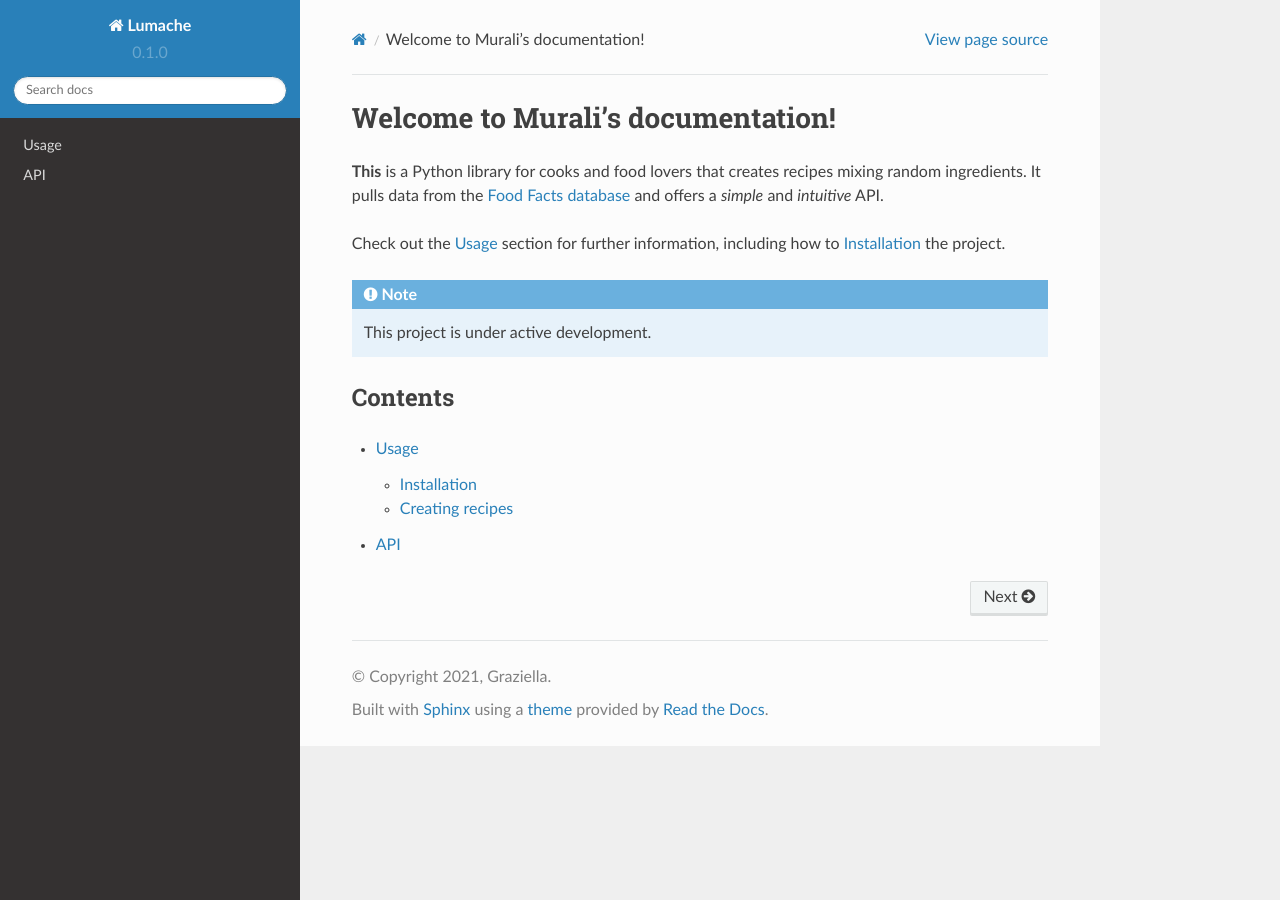
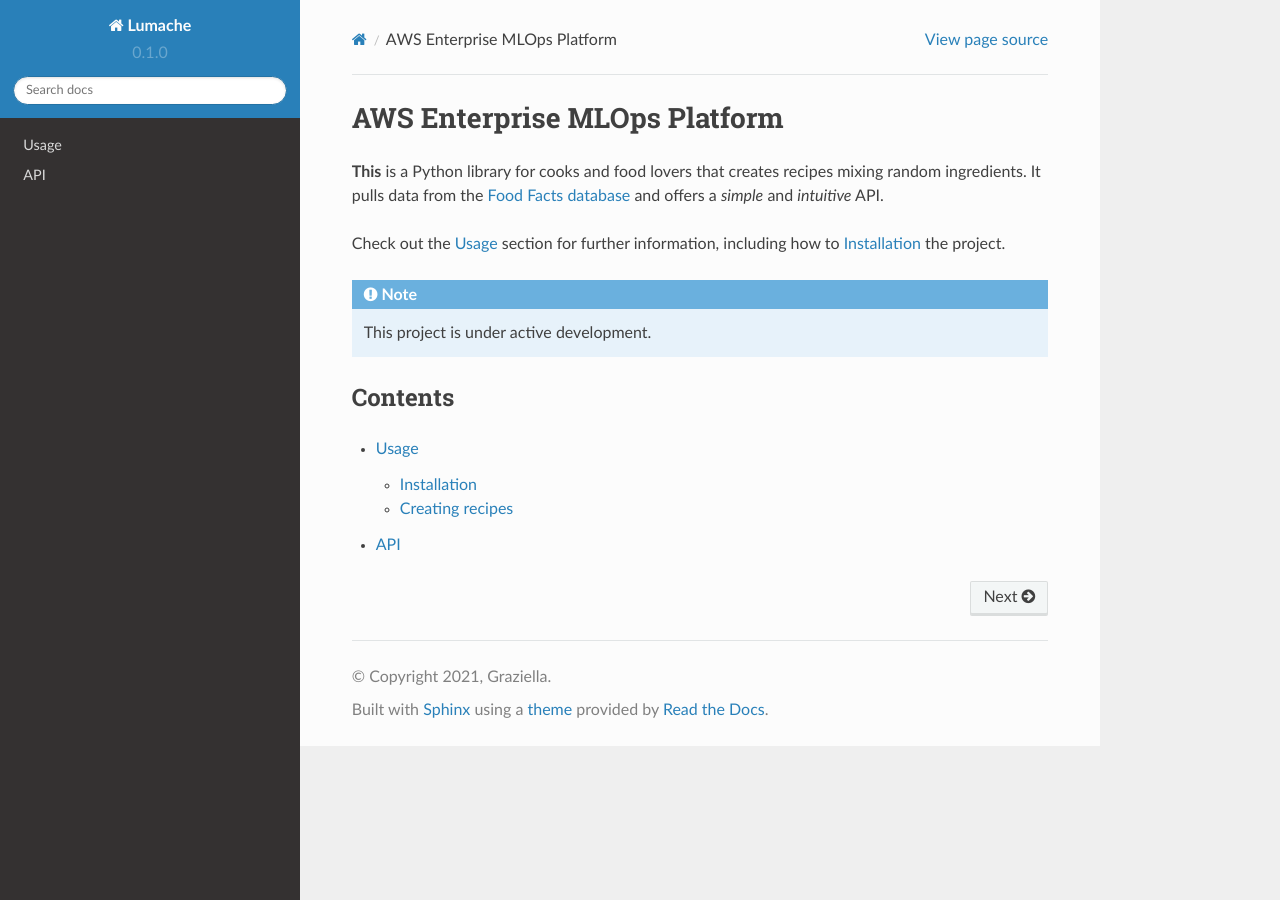
Before and after one commit to Mreddy19/rtd-tutorial, a Sphinx documentation site: the page built from docs/source/index.rst, in a window 1280 px wide. Built offline with Sphinx 7.4.7 and the Read the Docs theme 2.0.0, drawn with Linux system fonts in a browser that asks for light colours.

Commit message:
Update index.rst

```diff
--- a/docs/source/index.rst
+++ b/docs/source/index.rst
@@ -1,5 +1,6 @@
-Welcome to Murali's documentation!
-===================================
+=============================
+AWS Enterprise MLOps Platform
+=============================
 
 **This** is a Python library for cooks and food lovers
 that creates recipes mixing random ingredients.
```
